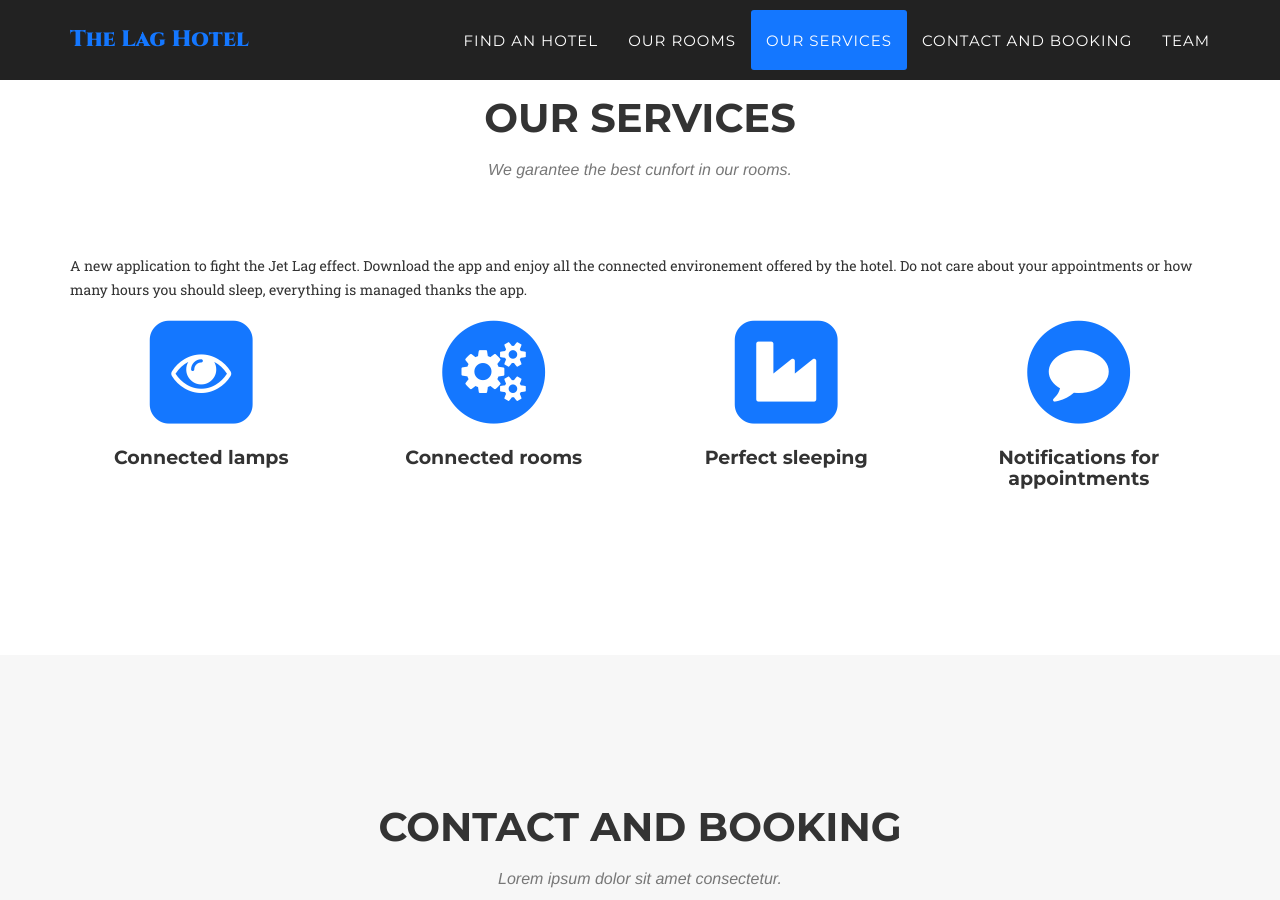
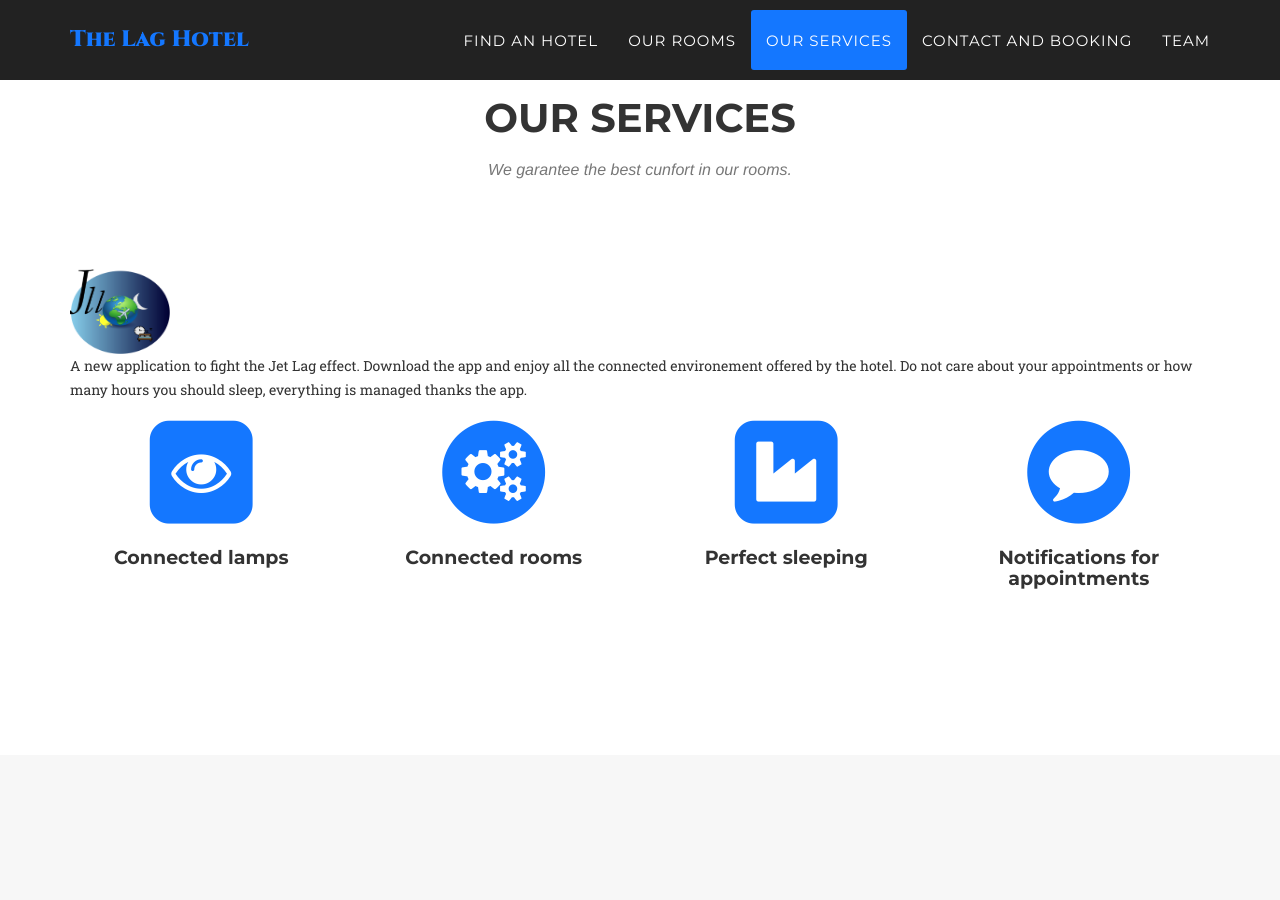
Before and after one commit to VincentGautier/Hotel-web-site, a Jekyll site: the page built from index.html, in a window 1280 px wide and 900 px high, scrolled down 2355 px. Built offline with Jekyll 4.4.1, drawn with Linux system fonts in a browser that asks for light colours; some web fonts are replaced.

Commit message:
Update our_services.html

```diff
--- a/_includes/our_services.html
+++ b/_includes/our_services.html
@@ -8,7 +8,7 @@
                 </div>
             </div>
 
-            <a href="https://ami-2019.github.io/Jet-Lag-Lamp/"<img src="img/logos/Logo.png" width="100" height="100" alt="" title="Logo" /></a>
+            <a href="https://ami-2019.github.io/Jet-Lag-Lamp/"><img src="img/logos/Logo.png" width="100" height="100" alt="" title="Logo" /></a>
 
             <p> A new application to fight the Jet Lag effect. Download the app and enjoy all the connected environement offered
                 by the hotel. Do not care about your appointments or how many hours you should sleep, everything is managed thanks
```
